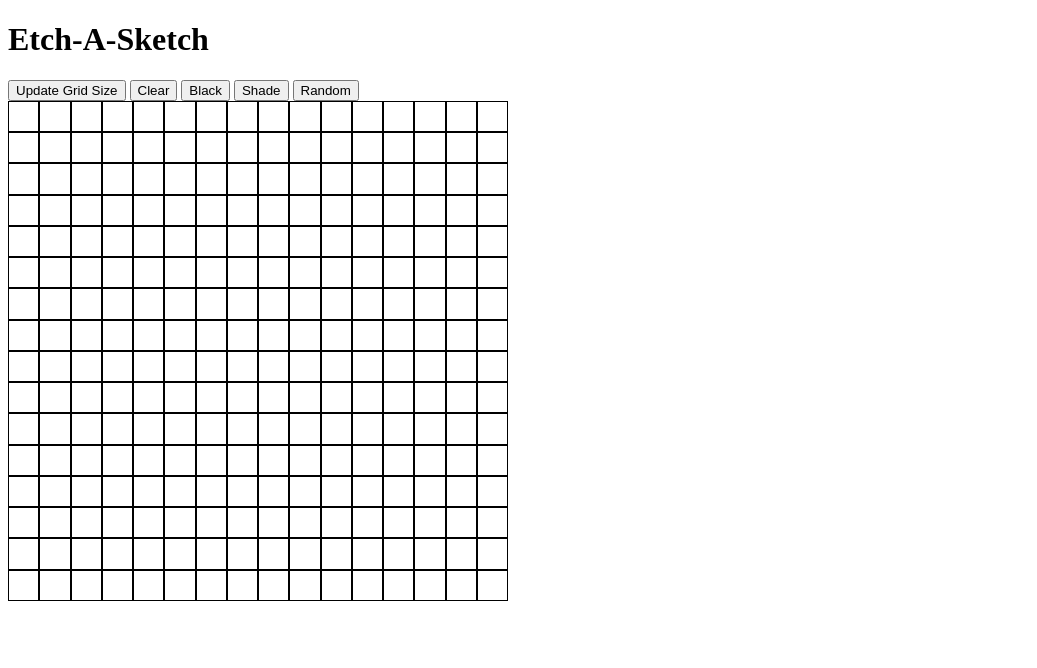
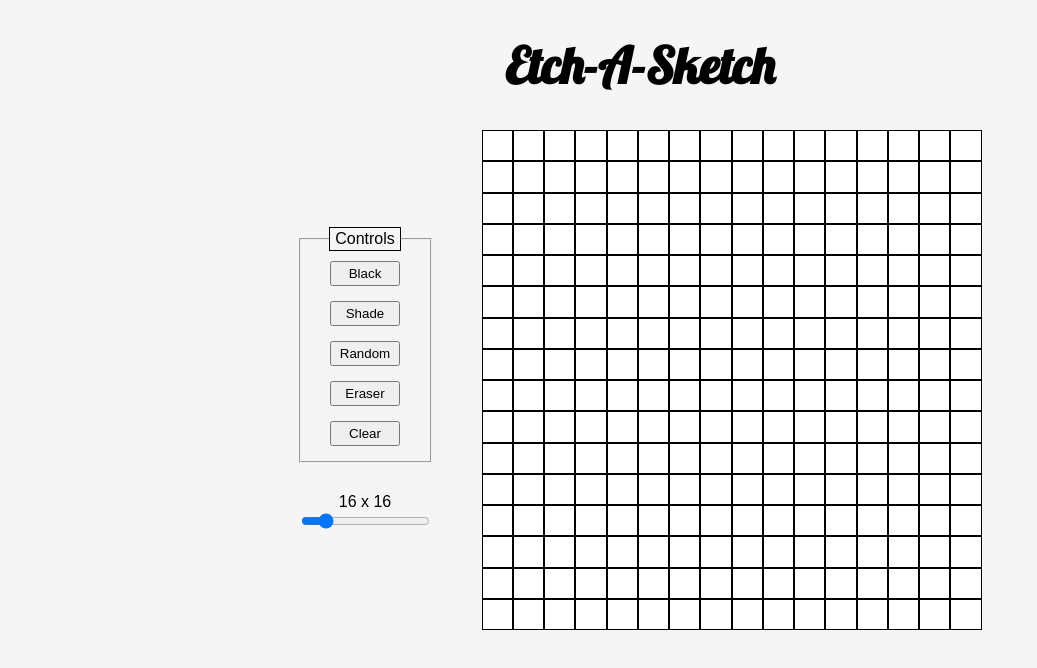
Before and after one commit to KO1122/etch-a-sketch, a plain HTML site: page index.html in a window 1280 px wide. Shown: the whole page, without its empty margins (0-1037 px from the left). Drawn offline with Linux system fonts and the light colour scheme.

Commit message:
Completed Etch-A-Sketch functionality and styling

```diff
--- a/index.html
+++ b/index.html
@@ -5,6 +5,7 @@
     <meta http-equiv="X-UA-Compatible" content="IE=edge">
     <meta name="viewport" content="width=device-width, initial-scale=1.0">
     <title>Etch-A-Sketch</title>
+    <link href="https://fonts.googleapis.com/css?family=Lobster" rel="stylesheet" type="text/css">
     <link rel="stylesheet" href="styles.css">
     <script src="script.js" defer></script>
 </head>
@@ -12,14 +13,28 @@
     <header>
         <h1>Etch-A-Sketch</h1>
     </header>
-    <button class="button-grid-size">Update Grid Size</button>
-    <button class="button-clear-grid">Clear</button>
-    <button class="button-hover-black">Black</button>
-    <button class="button-hover-shade">Shade</button>
-    <button class="button-hover-random">Random</button>
-    <div class="grid">
+
+    <div class="container">
+    <div class="controls">
+    <fieldset>
+        <legend>Controls</legend>
+        <button class="button-hover-black">Black</button>
+        <button class="button-hover-shade">Shade</button>
+        <button class="button-hover-random">Random</button>
+        <button class="button-hover-eraser">Eraser</button>
+        <button class="grid-button-clear">Clear</button>
+    </fieldset>
+
+    <span class="grid-size">
+        <div class="grid-size-display">16 x 16</div>
+        <input type="range" min="1" max="100" value="16"        class="grid-size-slider">
+    </span>
+    </div>
+
+    <div class="grid"></div>
 
     </div>
+
     <footer>
         <!-- Github Icon -->
     </footer>
--- a/script.js
+++ b/script.js
@@ -1,5 +1,8 @@
 const grid = document.querySelector(".grid");
 const gridSize = 16;
+
+createGrid(gridSize);
+hoverBlack();
 
 function createGrid(gridSize) {
 
@@ -9,7 +12,6 @@ function createGrid(gridSize) {
         const cell = document.createElement("div");
         cell.classList.add("grid-cell");
         grid.appendChild(cell);
-
     }
 }
 
@@ -19,33 +21,40 @@ function removeGrid() {
     }
 }
 
-// TBD - Maybe change to text or slider
-const updateButton = document.querySelector(".button-grid-size");
-updateButton.addEventListener('click', updateGrid);
+// Adjusting the slider will change the grid size
+// Grid size display will also be updated
+const gridSizeDisplay = document.querySelector('.grid-size-display');
+const sliderGridSize = document.querySelector('.grid-size-slider');
+sliderGridSize.addEventListener('input', (e) => updateGridSizeDisplay(e.target.value));
+sliderGridSize.addEventListener('change', clearGrid);
 
-function updateGrid() {
-    let newSize = prompt("Please enter a new size for a n x n grid. (Maxsize is 100)");
-    // Fix error handling for strings
-    while (newSize > 100) {
-        newSize = prompt("Enter a valid size. (Max size is 100)");
-    }
-    if (!newSize) {
-        return
-    }
-    removeGrid();
-    createGrid(newSize);
-    hoverBlack();
+// Updates the default display of 16 x 16
+function updateGridSizeDisplay (newSize){
+    gridSizeDisplay.innerText = `${newSize} x ${newSize}`;
 }
 
-// Returns grid cells to default state with white background
-const clearButton = document.querySelector(".button-clear-grid");
+// Clears grid cells
+const clearButton = document.querySelector(".grid-button-clear");
 clearButton.addEventListener('click', clearGrid);
 
 function clearGrid() {
-    const cells = document.querySelectorAll('.grid-cell');
-    cells.forEach(cell => {
-        cell.style.removeProperty("background-color");
-    })
+    let newSize = sliderGridSize.value;
+    removeGrid();
+    createGrid(newSize);
+
+    // Previously used hover button will continue to apply to cleared grid
+    if (grid.id === "hover-black") {
+        hoverBlack();
+    }
+    else if (grid.id === "hover-shade") {
+        hoverShade();
+    }
+    else if (grid.id === "hover-random") {
+        hoverRandom();
+    }
+    else if (grid.id === "hover-white") {
+        hoverWhite();
+    }
 }
 
 // Black button and functionality
@@ -54,6 +63,7 @@ blackButton.addEventListener('click', hoverBlack);
 
 function hoverBlack() {
     const cells = document.querySelectorAll('.grid-cell');
+    grid.setAttribute("id", "hover-black");
     cells.forEach(cell => {
         cell.addEventListener('mouseover', () => {
             cell.style["background-color"] = "black";
@@ -67,11 +77,11 @@ shadeButton.addEventListener('click', hoverShade);
 
 function hoverShade() {
     const cells = document.querySelectorAll('.grid-cell');
+    grid.setAttribute("id", "hover-shade");
     cells.forEach(cell => {
         let rgbValue = 211;
         cell.addEventListener('mouseover', () => {
-
-            // If cell is gray or partially black
+            // If cell is gray or partially black, darken the cell
             // Black has value of rgb(0,0,0)
             if (cell.style["background-color"] != "rgb(0,0,0)") {
                 cell.style["background-color"] = `rgb(${rgbValue},${rgbValue},${rgbValue})`;
@@ -87,6 +97,7 @@ randomButton.addEventListener('click', hoverRandom);
 
 function hoverRandom() {
     const cells = document.querySelectorAll('.grid-cell');
+    grid.setAttribute("id", "hover-random");
     cells.forEach(cell => {
 
         cell.addEventListener('mouseover', () => {
@@ -98,5 +109,16 @@ function hoverRandom() {
     })
 }
 
-createGrid(gridSize)
-hoverBlack()
+// Eraser button and functionality
+const eraserButton = document.querySelector(".button-hover-eraser");
+eraserButton.addEventListener('click', hoverWhite);
+
+function hoverWhite() {
+    const cells = document.querySelectorAll('.grid-cell');
+    grid.setAttribute("id", "hover-white");
+    cells.forEach(cell => {
+        cell.addEventListener('mouseover', () => {
+            cell.style["background-color"] = "white";
+        })
+    })
+}
--- a/styles.css
+++ b/styles.css
@@ -1,7 +1,72 @@
+@import url('https://fonts.googleapis.com/css2?family=Roboto:wght@400;700&display=swap');
+
+body {
+    background-color: whitesmoke;
+}
+
+header > h1 {
+    text-align: center;
+    font-size: 50px;
+    font-family: "Lobster", cursive;
+}
+
+.container {
+    display: flex;
+    justify-content: center;
+    align-items: flex-start;
+    gap: 50px;
+}
+
+.controls {
+    display: flex;
+    flex-direction: column;
+    gap: 30px;
+    font-family: Arial, Helvetica, sans-serif;
+    margin: auto 0;
+}
+
+button {
+    font-family: Arial, Helvetica, sans-serif;
+    cursor: pointer;
+    width: 70px;
+    padding: 3px 0;
+}
+
+/* Black button */
+.button-hover-black {
+    margin-top: 5px;
+}
+
+/* Clear button */
+.grid-button-clear {
+    margin-bottom: 5px;
+}
+
+fieldset {
+    display: flex;
+    flex-direction: column;
+    justify-content: center;
+    align-items: center;
+    margin: 0;
+    gap: 15px;
+}
+
+legend {
+    text-align: center;
+    border: 1px solid black;
+    padding: 2px 5px;
+}
+
+/* n x n grid size display */
+.grid-size {
+    text-align: center;
+}
+
 .grid {
     display: grid;
     height: 500px;
     width: 500px;
+    background-color: white;
 }
 
 .grid-cell {
```
Also changed, not shown: 1 other file.
